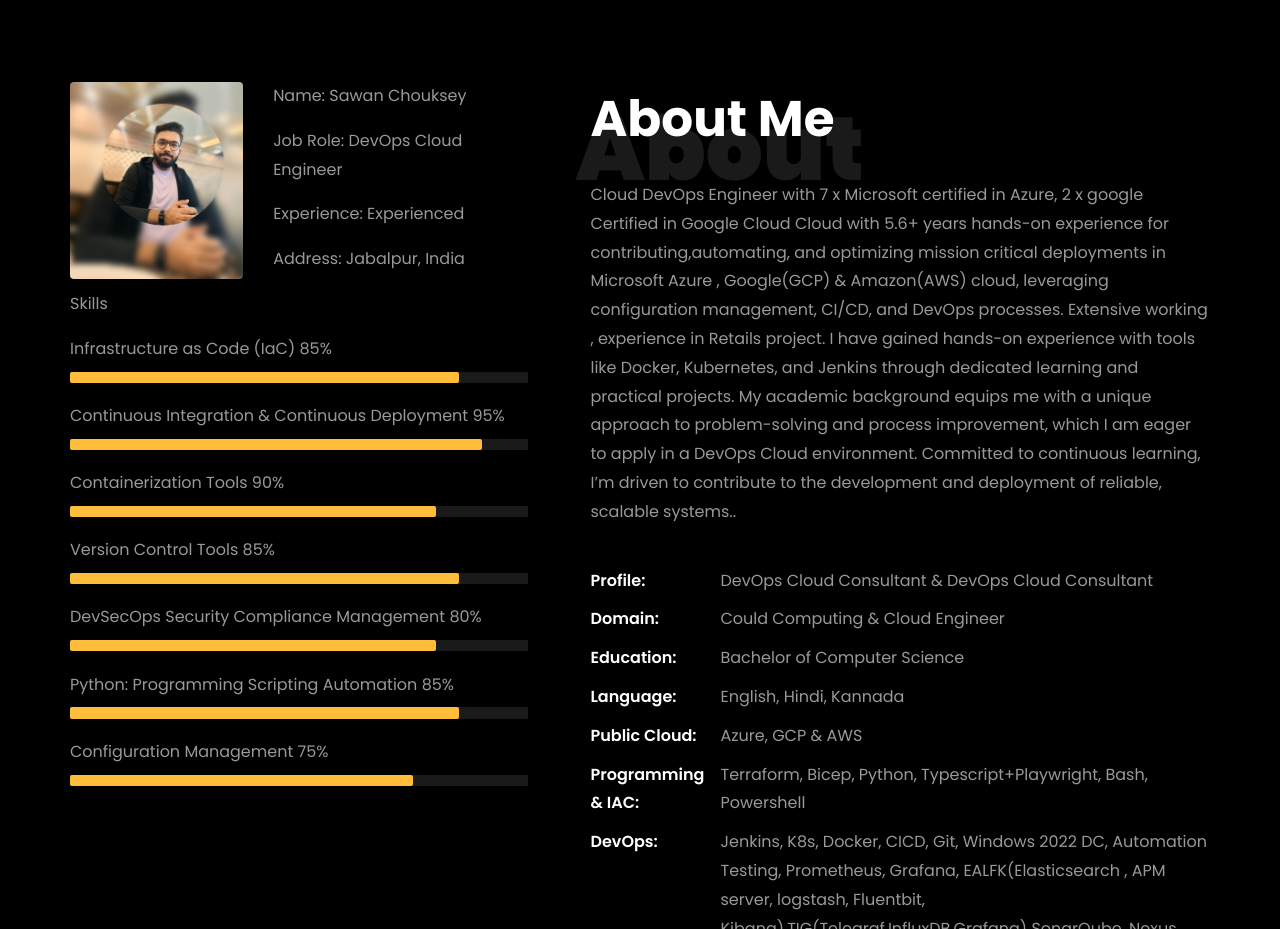
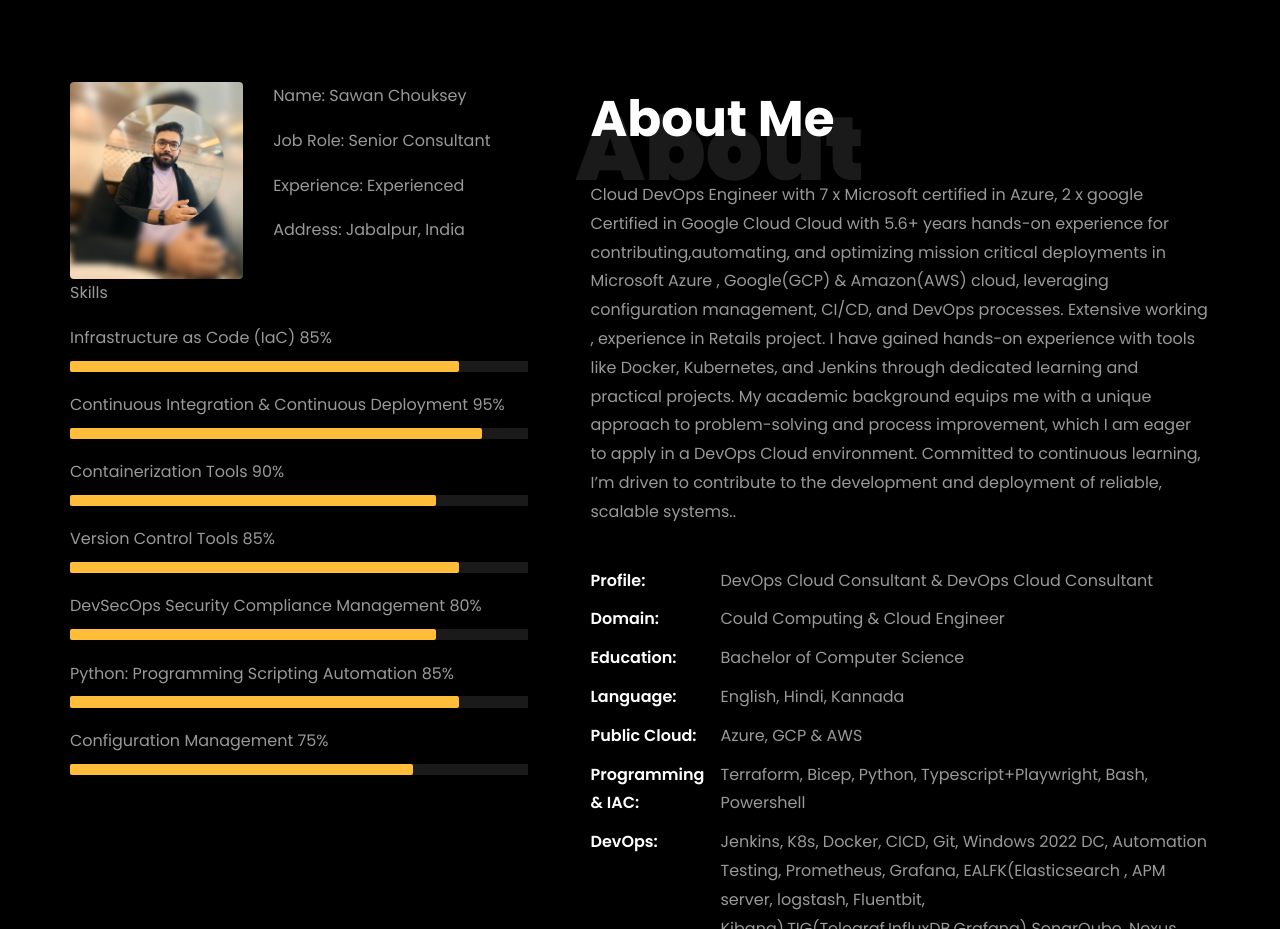
Before and after one commit to sawanchouksey/sawanchouksey, a plain HTML site: page index.html in a window 1280 px wide. Shown: the part 780-1709 px from the top of the page. Drawn offline with Linux system fonts and the light colour scheme; files whose address does not match are found by name.

Commit message:
update files

```diff
--- a/index.html
+++ b/index.html
@@ -234,8 +234,7 @@
 									<div class="col-sm-6 col-md-7">
 										<div class="about-info">
 											<p><span class="title-s">Name: </span> <span>Sawan Chouksey</span></p>
-											<p><span class="title-s">Job Role: </span> <span>DevOps Cloud
-													Engineer</span></p>
+											<p><span class="title-s">Job Role: </span> <span>Senior Consultant</span></p>
 											<p><span class="title-s">Experience: </span> <span>Experienced</span></p>
 											<p><span class="title-s">Address: </span> <span>Jabalpur, India</span></p>
 										</div>
```
